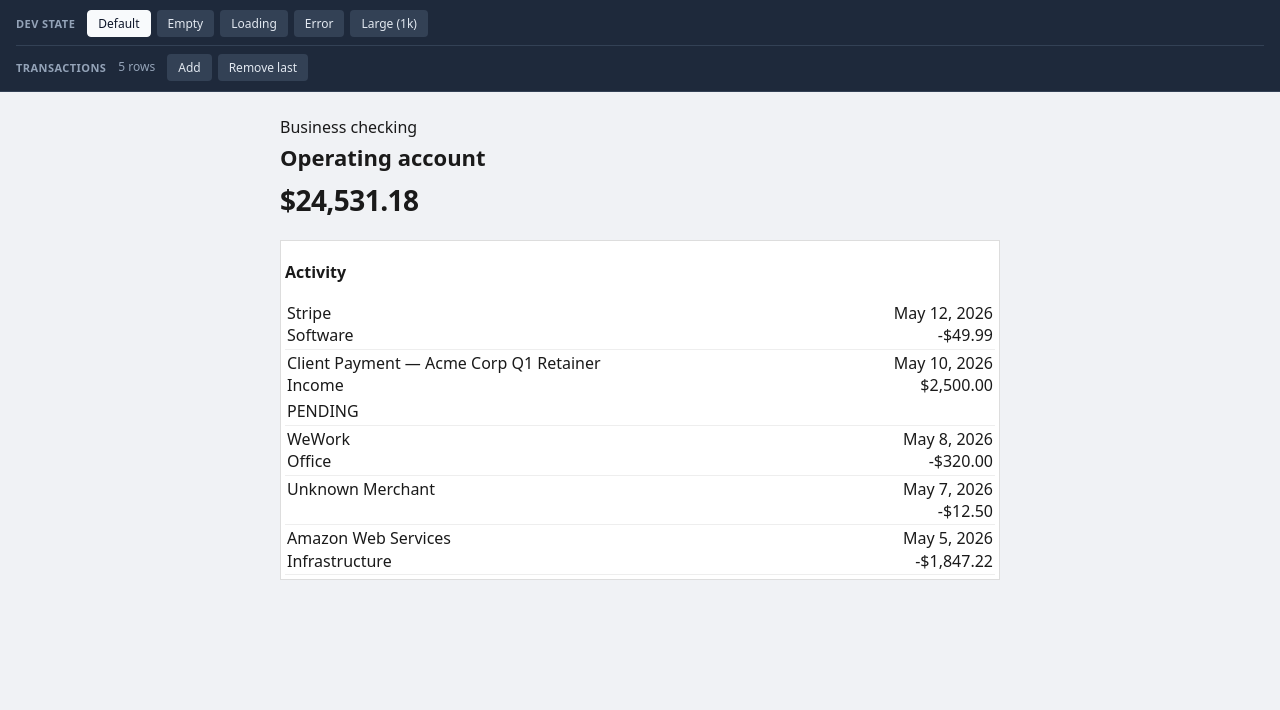
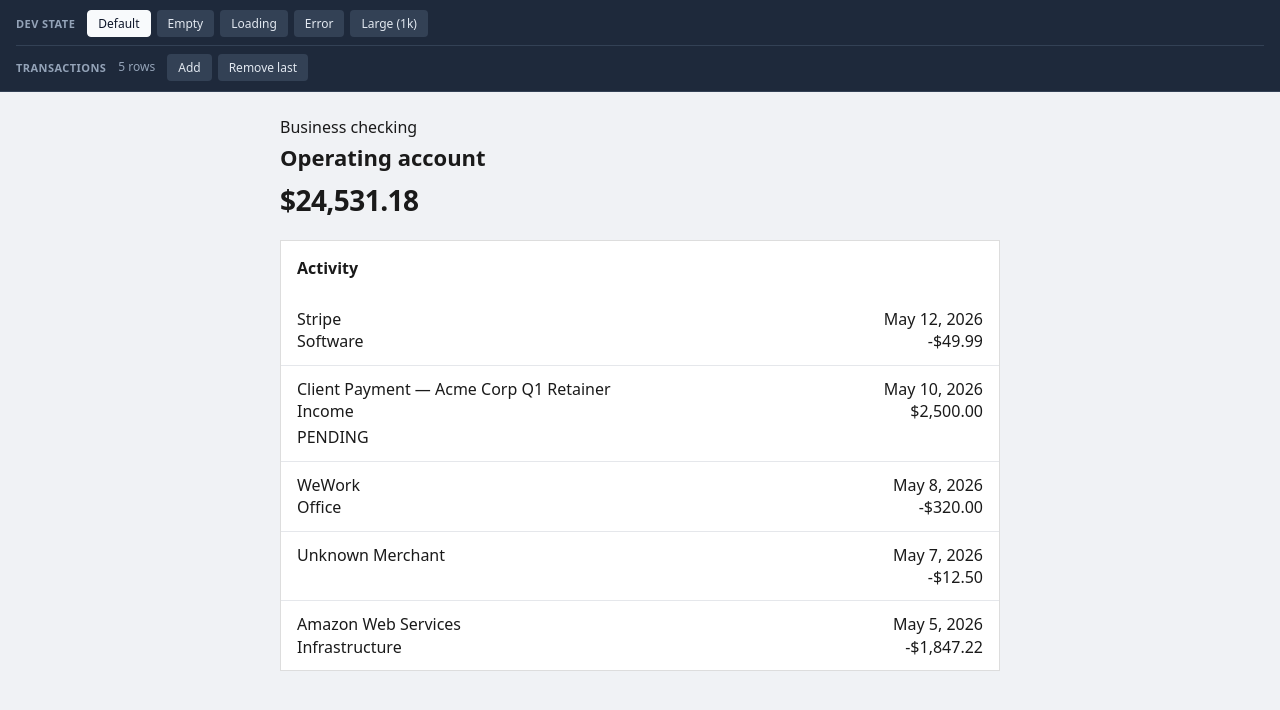
Before and after one commit to lauroaraujo/design-eng-activity-feed, a React (Vite) app: page / in a window 1280 px wide. Shown: the top 710 px of the page. Built offline with nearby package versions, Linux system fonts and the light colour scheme.

Commit message:
Minor improvements to ensure readability of transactions list

```diff
--- a/src/components/ActivityFeed/ActivityFeed.css
+++ b/src/components/ActivityFeed/ActivityFeed.css
@@ -1,22 +1,30 @@
 .activity-feed {
   background: #fff;
   border: 1px solid #ddd;
-  padding: 4px;
   width: 720px;
 }
 
 .activity-feed h3 {
   font-size: 16px;
   font-weight: 600;
+  padding: 0 16px;
 }
 
 .transaction-row {
   display: flex;
   flex-wrap: wrap;
   gap: 4px;
-  padding: 2px 2px;
-  border-bottom: 1px solid #eee;
+  padding: 12px 16px;
+  border-bottom: 1px solid #e5e7eb;
   cursor: pointer;
+}
+
+.transaction-row:last-child {
+  border-bottom: none;
+}
+
+.transaction-row:hover {
+  background: #f3f4f6;
 }
 
 .transaction-row:focus {
@@ -48,6 +56,7 @@
 
 .transaction-row__amount {
   font-size: 16px;
+  font-weight: 500;
 }
 
 .transaction-row__status {
```
Also changed, not shown: 1 other file (tests, documents, lock files or other folders).
